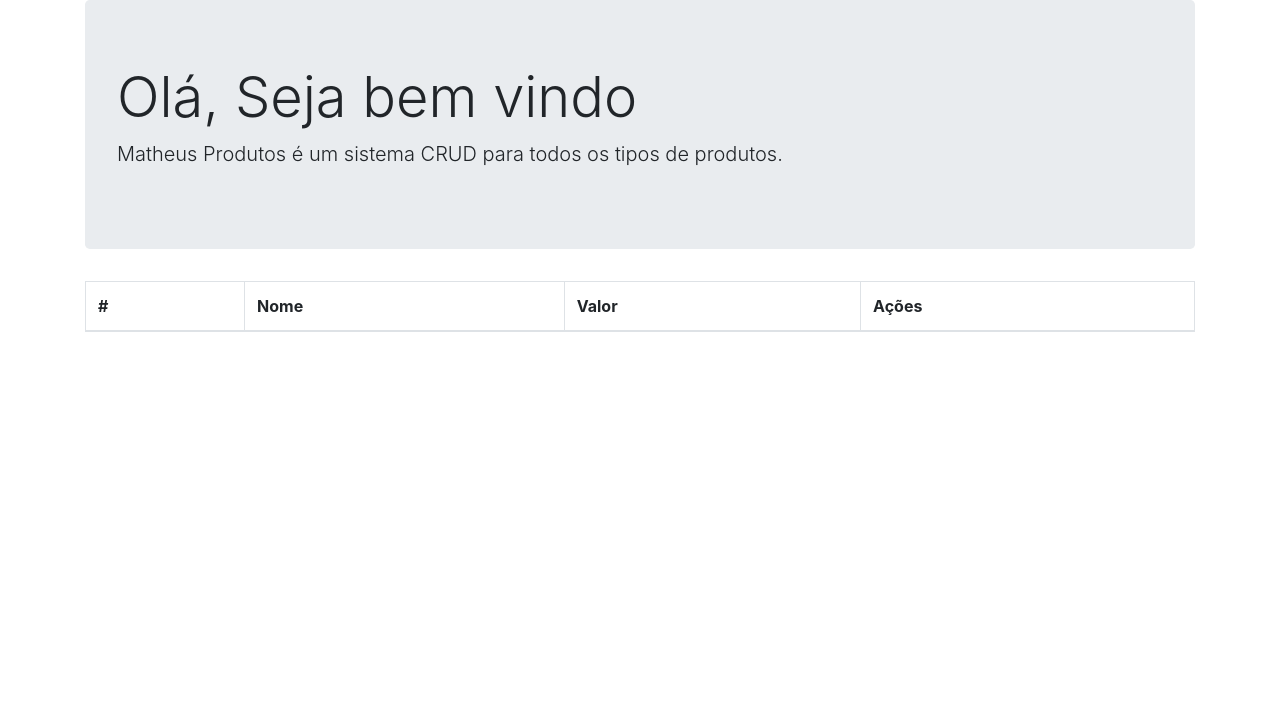
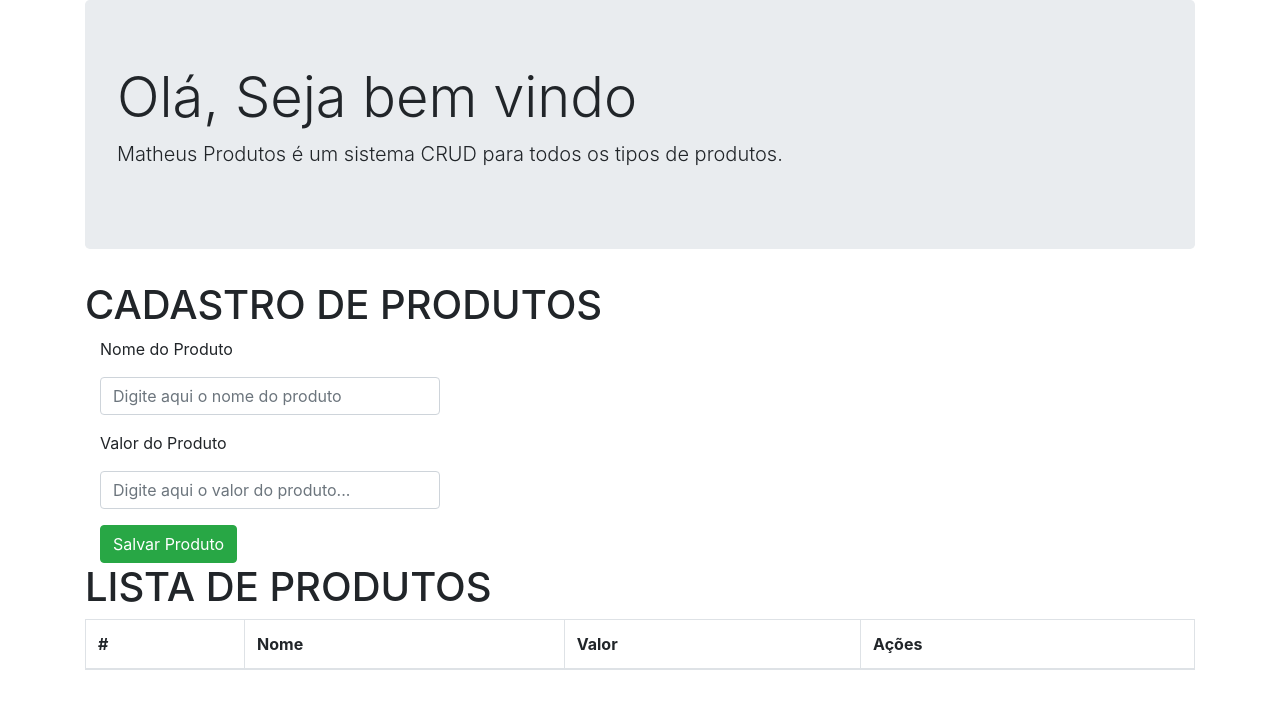
Before and after one commit to matheus-henrique/matheusproduto, a Django app: page / in a window 1280 px wide. Shown: the top 709 px of the page. Run offline with Django 3.2, Linux system fonts and the light colour scheme; data comes from the database, SQL or seed files in the repository; both versions use the stored data as it was after the commit; lists and menus that the app fills with data are empty; some libraries are stand-ins or nearby versions.

Commit message:
Modulo adicionar produto Ok

```diff
--- a/produtos_api/models.py
+++ b/produtos_api/models.py
@@ -1,10 +1,9 @@
 from django.db import models
 
-# Create your models here.
+
 class Produtos(models.Model):
 	nome = models.TextField();
 	valor = models.FloatField();
 
-
 	def __str__(self):
 		return self.nome
--- a/produtos_api/views.py
+++ b/produtos_api/views.py
@@ -4,6 +4,7 @@ from produtos_api.serializers import ProdutosSerializer
 from rest_framework.views import APIView
 from django.http import Http404
 from rest_framework.response import Response
+from rest_framework import status
 
 # Create your views here.
 class ProdutosList(APIView):
@@ -13,6 +14,13 @@ class ProdutosList(APIView):
 		serializer = ProdutosSerializer(produtos, many=True)
 		return Response(serializer.data)
 
+	def post(self,request):
+		print(request.data)
+		serializer = ProdutosSerializer(data=request.data)
+		if serializer.is_valid():
+			serializer.save()
+			return Response(serializer.data, status=status.HTTP_201_CREATED)
+		return Response(serializer.errors, status=status.HTTP_400_BAD_REQUEST)
 	def delete(self, request, pk, format=None):
 		produto = self.get_object(pk)
 		produto.delete()
--- a/produtos_app/static/main_produtos.js
+++ b/produtos_app/static/main_produtos.js
@@ -6,8 +6,29 @@ $(document).ready(function(){
 		success : function(data){
 			$.each(data, function(){
 				$("#tbodyprodutos").append(
-					"<tr><th scope='row'>"+this.id+"</th><td>"+this.nome+"</td><td> R$"+this.valor+"</td><td><button type='button' class='btn btn-success'>Editar</button><button type='button' class='btn btn-danger'>Excluir</button></td>");
+					"<tr><th scope='row'>"+this.id+"</th><td>"+this.nome+"</td><td> R$"+this.valor+"</td><td><button type='button' class='btn btn-primary'>Editar</button><button type='button' class='btn btn-danger'>Excluir</button></td>");
 			})
 		}
 	});
 });
+
+
+$(document).on('submit',"#form_cadastra_produto", function(e){
+	e.preventDefault();
+	var nome = $('#nome').val();
+	var valor = $('#valor').val();
+	$.ajax({
+		type : "POST",
+		url: "/produtos/",
+		dataType: "json",
+		contentType: 'application/json',
+		data: JSON.stringify({'nome': nome,'valor': valor}),
+		success : function(data){
+			$("#tbodyprodutos").append(
+					"<tr><th scope='row'>"+data.id+"</th><td>"+data.nome+"</td><td> R$"+data.valor+"</td><td><button type='button' class='btn btn-primary'>Editar</button><button type='button' class='btn btn-danger'>Excluir</button></td>");
+			$("#msg").html("<div class='alert alert-success' role='alert'>O produto <strong>"+data.nome+"</strong> foi adicionado com <strong>sucesso!!</strong></div>")
+
+		}
+
+	});
+});
--- a/produtos_app/templates/index.html
+++ b/produtos_app/templates/index.html
@@ -19,7 +19,35 @@
 		  <p class="lead">Matheus Produtos é um sistema CRUD para todos os tipos de produtos.</p>
 		</div>
 	</div>
+
 	<div class="container">
+		<div id="msg">
+
+		</div>
+		<form id="form_cadastra_produto">
+			<h1>CADASTRO DE PRODUTOS</h1>
+			  <div class="col-4">
+			  	<p>Nome do Produto</p>
+		      		<div class="input-group mb-3">
+				  <input id="nome" name="nome" type="text" class="form-control" placeholder="Digite aqui o nome do produto" aria-label="Username" aria-describedby="basic-addon1" required>
+				</div>
+	   		 </div>
+	   		  <div class="col-4">
+			  	<p>Valor do Produto</p>
+		      		<div class="input-group mb-3">
+				  <input id="valor" type="text" name="valor" class="form-control" placeholder="Digite aqui o valor do produto..." aria-label="Username" aria-describedby="basic-addon1" required>
+				</div>
+	   		 </div>
+
+	   		  <div class="col-4">
+			  	<button type='submit' class='btn btn-success'>Salvar Produto</button>
+
+	   		 </div>
+   		 </form>
+
+	</div>
+	<div class="container">
+		<h1>LISTA DE PRODUTOS</h1>
 		<table class="table table-bordered table-hover">
 		  <thead>
 		    <tr>
```
Also changed, not shown: db.sqlite3.
